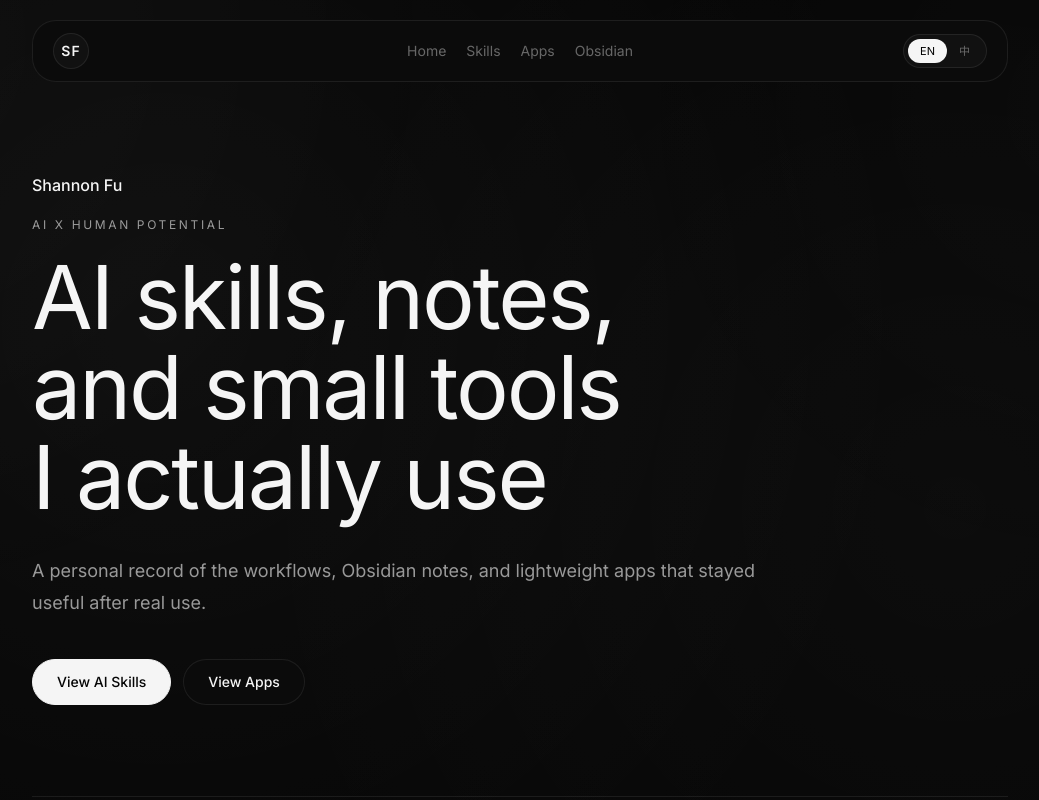
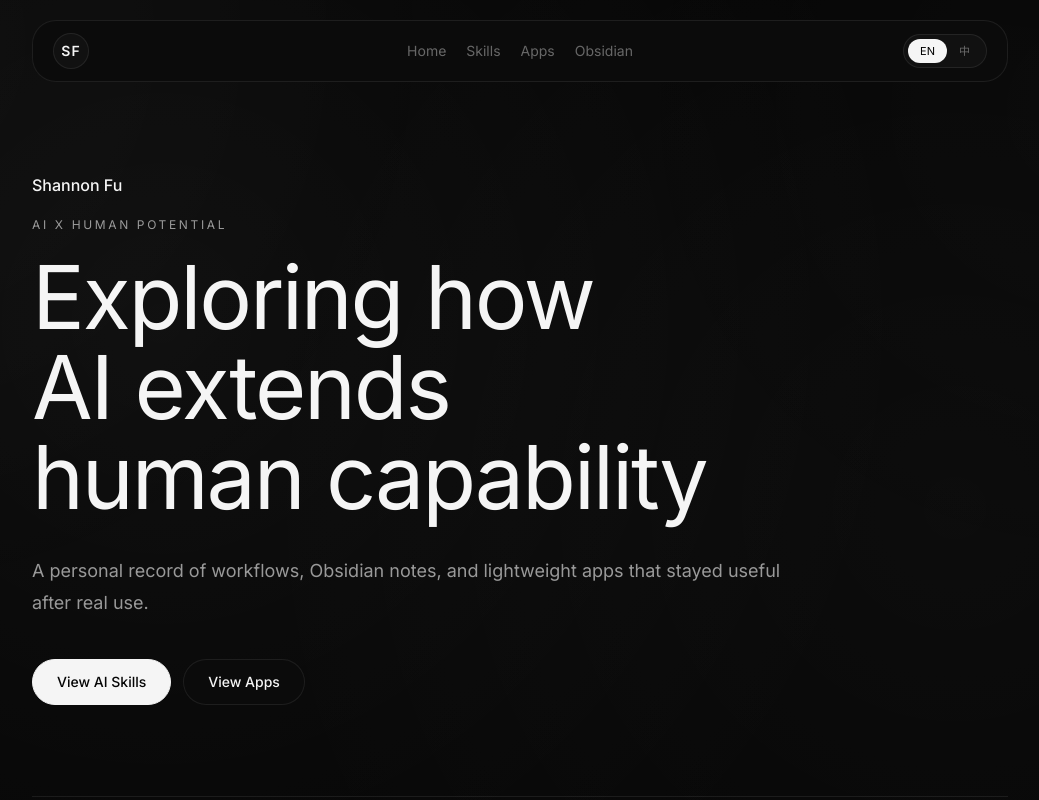
Before and after one commit to fxl625-bit/shannon, a Next.js app: page / in a window 1280 px wide. Shown: the top 800 px of the page, without its empty margins (120-1159 px from the left). Built offline with nearby package versions, Linux system fonts and the light colour scheme.

Commit message:
restore hero positioning copy

```diff
--- a/app/layout.tsx
+++ b/app/layout.tsx
@@ -14,7 +14,7 @@ const body = Inter({
 export const metadata: Metadata = {
   title: "Shannon Fu",
   description:
-    "A personal record of AI skills, Obsidian notes, and lightweight apps that stayed useful after real use.",
+    "Exploring how AI extends human capability through workflows, Obsidian notes, and lightweight apps.",
 };
 
 export default function RootLayout({
--- a/app/page.tsx
+++ b/app/page.tsx
@@ -23,10 +23,17 @@ export default function HomePage() {
           </p>
           <h1
             className={`mt-5 max-w-4xl text-balance leading-[1.02] tracking-tight text-[color:var(--text-primary)] ${
-              locale === "zh" ? "text-[42px] sm:text-[62px] lg:text-[74px]" : "text-[48px] sm:text-[72px] lg:text-[88px]"
+              locale === "zh" ? "text-[40px] sm:text-[58px] lg:text-[72px]" : "text-[48px] sm:text-[72px] lg:text-[88px]"
             }`}
           >
-            {site.home.title[locale]}
+            {locale === "zh" ? (
+              <>
+                <span className="block">探索 AI 如何提升</span>
+                <span className="block whitespace-nowrap">人的能力</span>
+              </>
+            ) : (
+              site.home.title[locale]
+            )}
           </h1>
           <p className="mt-8 max-w-[34ch] text-base leading-8 text-[color:var(--text-secondary)] sm:max-w-3xl sm:text-lg">
             {site.home.description[locale]}
--- a/data/site.ts
+++ b/data/site.ts
@@ -47,11 +47,11 @@ export const site = {
       zh: "AI x \u4eba\u7684\u80fd\u529b",
     },
     title: {
-      en: "AI skills, notes, and small tools I actually use",
-      zh: "\u6211\u5728\u7528\u7684 AI \u6280\u80fd\u3001\u7b14\u8bb0\u548c\u5c0f\u5de5\u5177",
+      en: "Exploring how AI extends human capability",
+      zh: "\u63a2\u7d22 AI \u5982\u4f55\u63d0\u5347\u4eba\u7684\u80fd\u529b",
     },
     description: {
-      en: "A personal record of the workflows, Obsidian notes, and lightweight apps that stayed useful after real use.",
+      en: "A personal record of workflows, Obsidian notes, and lightweight apps that stayed useful after real use.",
       zh: "\u8fd9\u91cc\u8bb0\u5f55\u6211\u771f\u6b63\u7528\u4e0b\u6765\u7684\u5de5\u4f5c\u6d41\u3001Obsidian \u7b14\u8bb0\u548c\u8f7b\u91cf\u5e94\u7528\u3002",
     },
     ctaPrimary: {
```
